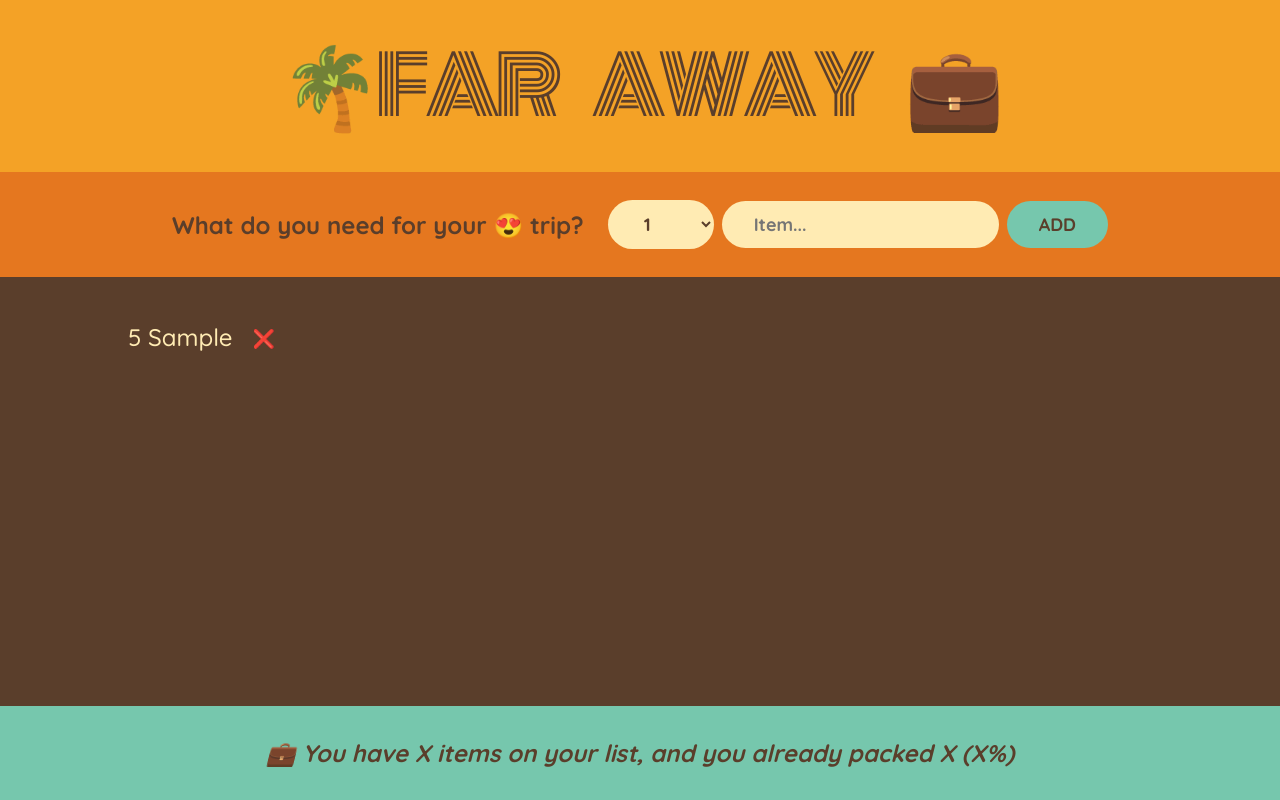
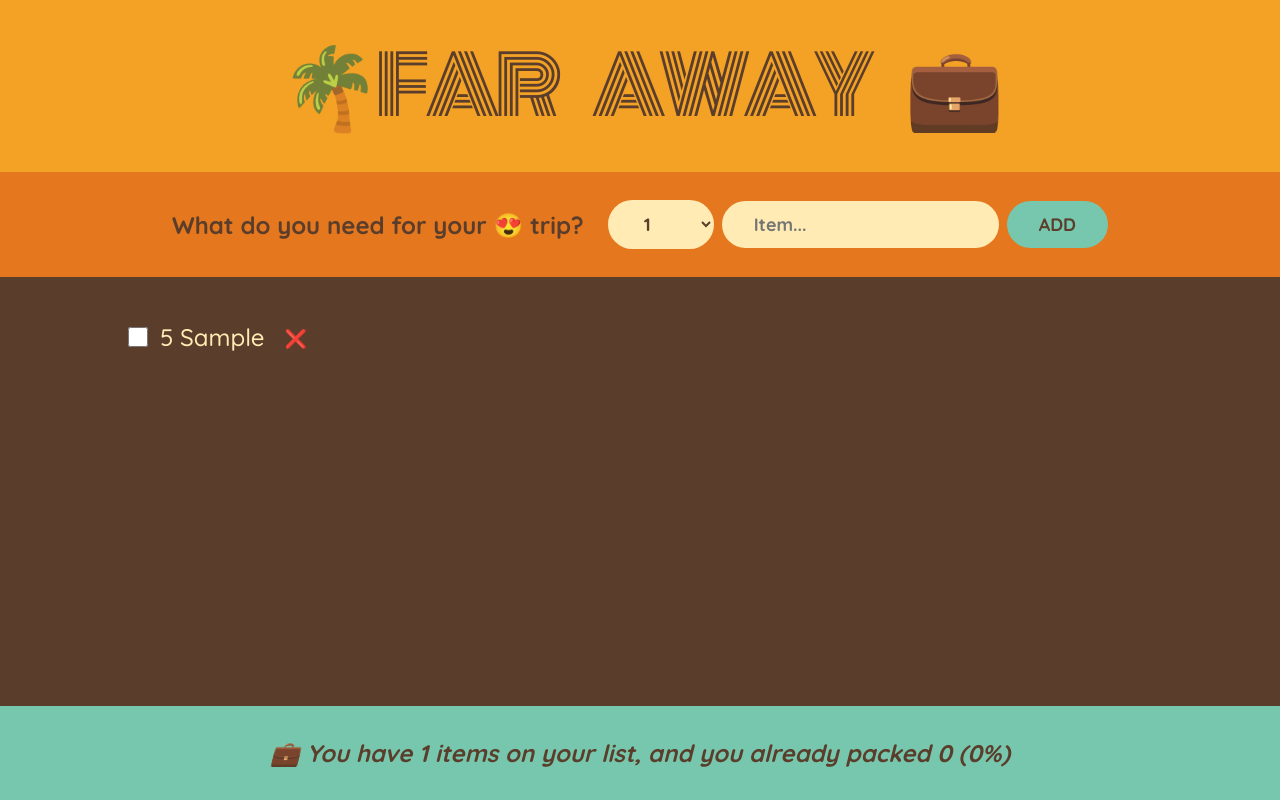
Before and after one commit to yadelishka/05-travel-list, a React (Create React App) app: page / in a window 1280 px wide. Both pictures are taken after typing "Sample" into the empty fields and a click on the button "ADD". Built offline with nearby package versions, Linux system fonts and the light colour scheme.

Commit message:
add till 07-009

```diff
--- a/src/App.js
+++ b/src/App.js
@@ -1,23 +1,34 @@
 import { useState } from "react";
-
-const initialItems = [
-  { id: 1, description: "Passports", quantity: 2, packed: false },
-  { id: 2, description: "Socks", quantity: 12, packed: true },
-  { id: 3, description: "Charger", quantity: 1, packed: false },
-];
 
 export default function App() {
   const [items, setItems] = useState([]);
+
   function handleAddItems(item) {
     setItems((items) => [...items, item]);
+  }
+
+  function handleDeleteItem(id) {
+    setItems((items) => items.filter((item) => item.id !== id));
+  }
+
+  function handleToggleItem(id) {
+    setItems((items) =>
+      items.map((item) =>
+        item.id === id ? { ...item, packed: !item.packed } : item
+      )
+    );
   }
 
   return (
     <div className="app">
       <Logo />
       <Form onAddItems={handleAddItems} />
-      <PackingList items={items} />
-      <Stats />
+      <PackingList
+        items={items}
+        onDeleteItem={handleDeleteItem}
+        onToggleItem={handleToggleItem}
+      />
+      <Stats items={items} />
     </div>
   );
 }
@@ -36,7 +47,6 @@
     if (!description) return;
 
     const newItem = { description, quantity, packed: false, id: Date.now() };
-    console.log(newItem);
 
     onAddItems(newItem);
 
@@ -73,33 +83,59 @@
   );
 }
 
-function PackingList({ items }) {
+function PackingList({ items, onDeleteItem, onToggleItem }) {
   return (
     <div className="list">
       <ul>
         {items.map((item) => (
-          <Item item={item} key={item.id} />
+          <Item
+            item={item}
+            key={item.id}
+            onDeleteItem={onDeleteItem}
+            onToggleItem={onToggleItem}
+          />
         ))}
       </ul>
     </div>
   );
 }
 
-function Item({ item }) {
+function Item({ item, onDeleteItem, onToggleItem }) {
   return (
     <li>
+      <input
+        type="checkbox"
+        value={item.packed}
+        onChange={() => onToggleItem(item.id)}
+      />
       <span style={item.packed ? { textDecoration: "line-through" } : {}}>
         {item.quantity} {item.description}
       </span>
-      <button>❌</button>
+      <button onClick={() => onDeleteItem(item.id)}>❌</button>
     </li>
   );
 }
 
-function Stats() {
+function Stats({ items }) {
+  if (!items.length)
+    return (
+      <p className="stats">
+        <em>Start adding some items to your packing list 🚀</em>
+      </p>
+    );
+
+  const numItems = items.length;
+  const numPacked = items.filter((item) => item.packed).length;
+  const percentage = Math.round((numPacked / numItems) * 100);
+
   return (
     <footer className="stats">
-      <em>💼 You have X items on your list, and you already packed X (X%)</em>
+      <em>
+        {percentage === 100
+          ? "You got everything! Ready to go ✈️"
+          : ` 💼 You have ${numItems} items on your list, and you already packed
+        ${numPacked} (${percentage}%)`}
+      </em>
     </footer>
   );
 }
```
